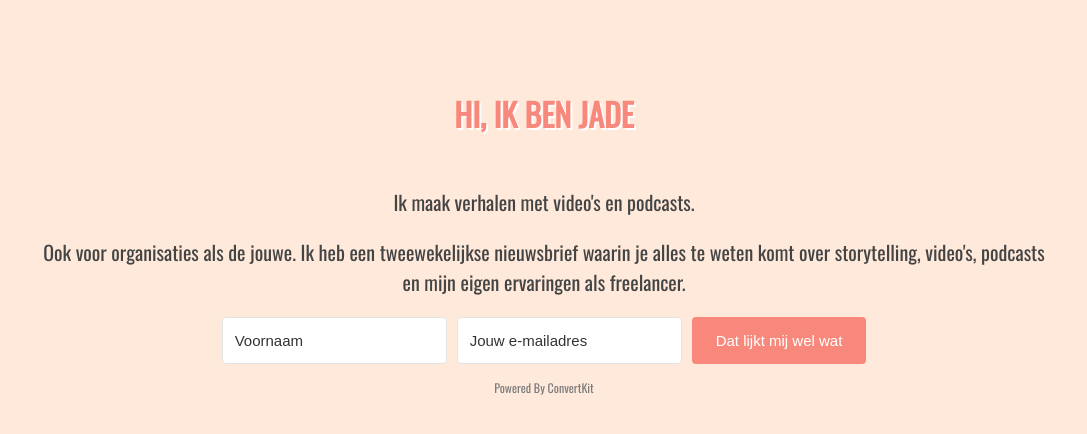
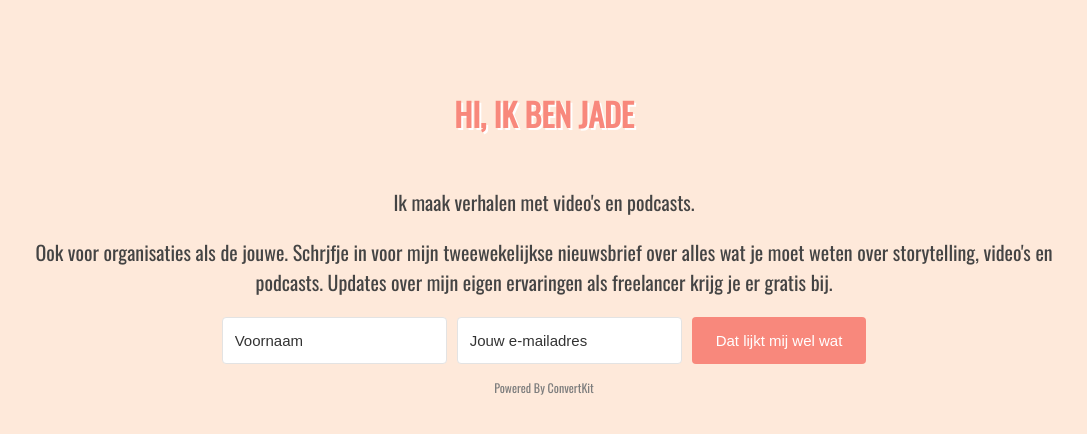
Before and after one commit to jaduh/landing2.0, a plain HTML site: page index.html in a window 1280 px wide. Shown: the part 630-1064 px from the top of the page, without its empty margins (96-1183 px from the left). Drawn offline with nearby package versions, Linux system fonts and the light colour scheme; a script that the page names is missing; a web font is replaced by a local one.

Commit message:
aanpassing tekst homepage

```diff
--- a/index.html
+++ b/index.html
@@ -65,7 +65,7 @@ height="0" width="0" style="display:none;visibility:hidden"></iframe></noscript>
   <h1>HI, IK BEN JADE </h1>
 
 <p class ='nieuwsbrief-uitleg'> Ik maak verhalen met video's en podcasts. </p>
-<p class ='nieuwsbrief-uitleg'>Ook voor organisaties als de jouwe. Ik heb een tweewekelijkse nieuwsbrief waarin je alles te weten komt over storytelling, video's, podcasts en mijn eigen ervaringen als freelancer.
+<p class ='nieuwsbrief-uitleg'>Ook voor organisaties als de jouwe. Schrjfje in voor mijn tweewekelijkse nieuwsbrief over alles wat je moet weten over storytelling, video's en podcasts. Updates over mijn eigen ervaringen als freelancer krijg je er gratis bij.
 
   </p>
 <!-- <p class="kleiner">(en ontvang het ultieme stappenplan om zelf professionele video's te maken met je smartphone)</p> -->
```
